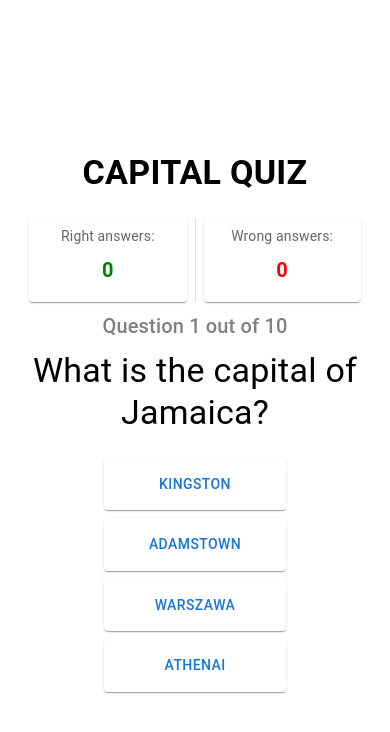
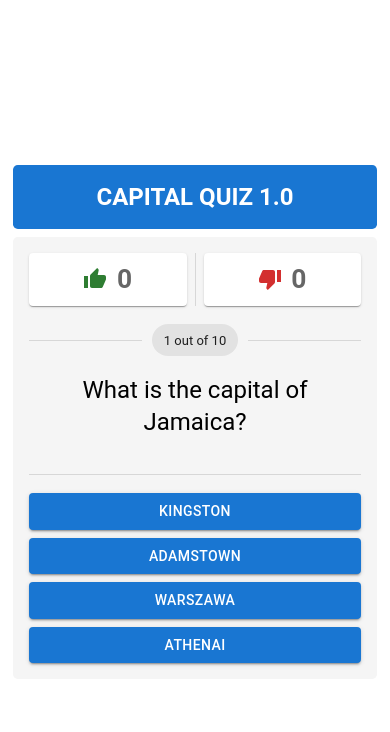
Before and after one commit to Vozika/quiz-app, a React (Create React App) app: page / in a window 390 px wide. Both pictures are taken after a click on the button "START". Shown: the top 732 px of the page. Built offline with nearby package versions, Linux system fonts and the light colour scheme.

Commit message:
Responsive Theme.

```diff
--- a/package.json
+++ b/package.json
@@ -6,6 +6,7 @@
   "dependencies": {
     "@emotion/react": "^11.9.3",
     "@emotion/styled": "^11.9.3",
+    "@mui/icons-material": "^5.8.4",
     "@mui/material": "^5.8.7",
     "@testing-library/jest-dom": "^5.16.4",
     "@testing-library/react": "^13.3.0",
--- a/src/App.css
+++ b/src/App.css
@@ -7,6 +7,7 @@
   justify-content: center;
   text-align: center;
   margin: auto;
+
 }
 
 .options {
@@ -21,9 +22,43 @@
 }
 
 .container {
-  background-color: white;
+  width: 100%;
+  background-color: whitesmoke;
+  padding: 1rem;
+  border-radius: 0.3rem;
+
+
 }
 
 .gameover {
   background-color: white;
 }
+
+.answer {
+
+  display: flex;
+  justify-items: center;
+  justify-content: center;
+  align-items: center;
+  margin: auto;
+  gap: 0.6rem;
+  font-size: 1.65rem;
+
+
+}
+
+.container--title {
+  background-color: whitesmoke;
+  padding: 1rem;
+  border-radius: 0.3rem;
+  width: 100%;
+  background-color: #1976d2;
+  color: white;
+  margin-bottom: 0.5rem;
+}
+
+.flex {
+  display: flex;
+  justify-content: center;
+
+}
--- a/src/App.js
+++ b/src/App.js
@@ -1,13 +1,16 @@
 import React from "react";
 import "./App.css";
 import Data from "./data_json.js";
-import Box from "@mui/material/Box";
+
 import Paper from "@mui/material/Paper";
 import Button from "@mui/material/Button";
 import Stack from "@mui/material/Stack";
 import { styled } from "@mui/material/styles";
 import Typography from "@mui/material/Typography";
 import Divider from "@mui/material/Divider";
+import Chip from "@mui/material/Chip";
+import ThumbUpIcon from "@mui/icons-material/ThumbUp";
+import ThumbDownIcon from "@mui/icons-material/ThumbDown";
 
 let newData = [];
 
@@ -107,21 +110,18 @@ function App() {
 
   return (
     <div className="App">
-      <Typography variant="h4" paddingBottom={3}>
-        <strong>CAPITAL QUIZ</strong>
+      <div className="container--title">
+
+        <Typography variant="h5">
+          <strong>CAPITAL QUIZ 1.0</strong>
         </Typography>
+      </div>
 
-      <div className={currentQuestion === 11 ? "gameover" : "gameover none"}>
-        <Stack
-          width="100vw"
-          direction="column"
-          justifyContent="center"
-          alignItems="center"
-          spacing={2}
-        >
+      <div className={currentQuestion === 11 ? "container flex" : "none"}>
+
           <Item>
-            <Typography variant="h5" paddingTop={2}>
-              {score} out of {numberOfQuestions} is correct - (
+            <Typography variant="h6">
+              {score} out of {numberOfQuestions} correct (
               {(score / numberOfQuestions) * 100}%)
             </Typography>
             <br />
@@ -131,14 +131,12 @@ function App() {
             <br />
             <br />
           </Item>
-        </Stack>
+
       </div>
 
       <div className={currentQuestion === 11 ? "container none" : "container"}>
         {question.country && (
           <>
-            {/* <h2>Score: {score}</h2> */}
-
             <Stack
               direction="row"
               justifyContent="center"
@@ -147,28 +145,42 @@ function App() {
               spacing={1}
             >
               <Item>
-                Right answers:
-                <Typography variant="h6" padding={1} color="green">
+                <div className="answer">
+                  <ThumbUpIcon color="success" />
+
                   <strong>{rightAnswer}</strong>
-                </Typography>
+                </div>
               </Item>
               <Item>
-                Wrong answers:{" "}
-                <Typography variant="h6" padding={1} color="red">
+                <div className="answer">
+                  <ThumbDownIcon color="error" />
+
                   <strong>{wrongAnswer}</strong>
-                </Typography>
+                </div>
               </Item>
             </Stack>
+            <br />
 
-            <Typography variant="h6" padding={1} color="gray">
+            {/* <Typography variant="h6" padding={1} color="gray">
               Question {currentQuestion} out of {numberOfQuestions}
-            </Typography>
-            <Typography variant="h4" paddingBottom={3}>
+            </Typography> */}
+
+            <Divider>
+              <Chip label={`${currentQuestion} out of ${numberOfQuestions}`} />
+            </Divider>
+            <br />
+
+            <Typography variant="h5">
               {question.question} {question.country}?
             </Typography>
+            <br />
+            <br />
+
+            <Divider></Divider>
+            <br />
           </>
         )}
-        <Box>
+
         <Stack
           direction="column"
           justifyContent="center"
@@ -177,16 +189,19 @@ function App() {
         >
           {question.options.map((answer) => {
             return (
-                <Item
+              <Button
+                variant="contained"
+
+                fullWidth="true"
                 onClick={() => optionClicked(answer.isCorrect)}
                 key={answer.id}
               >
-                  <Button>{answer.capital}</Button>
-                </Item>
+                {answer.capital}
+              </Button>
             );
           })}
         </Stack>
-        </Box>
+
         {!question.country && (
           <Button onClick={getCountry} variant="contained">
             Start
```
Also changed, not shown: 1 other file (tests, documents, lock files or other folders). Lines whose indentation alone changed are shown as unchanged.
